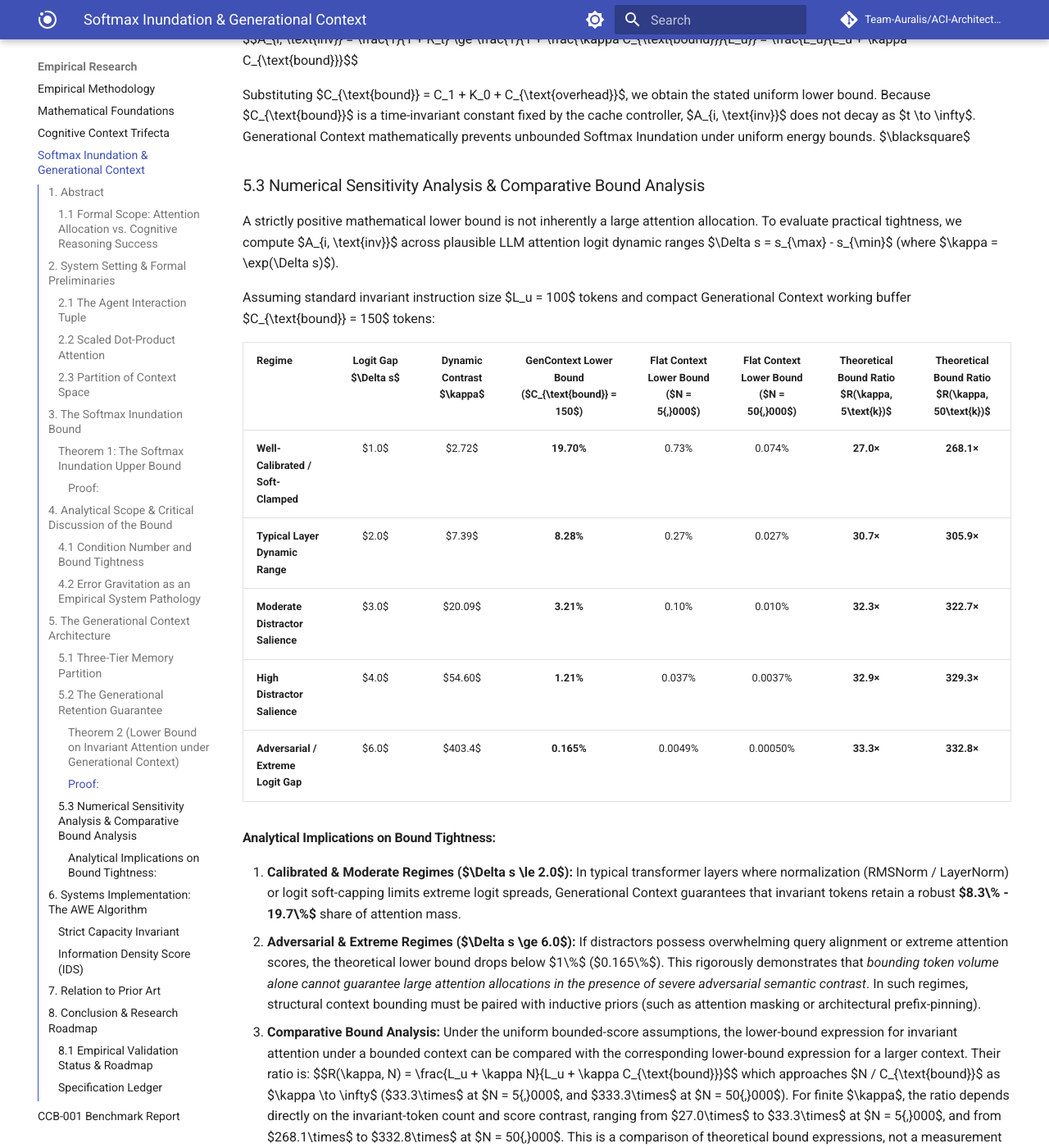
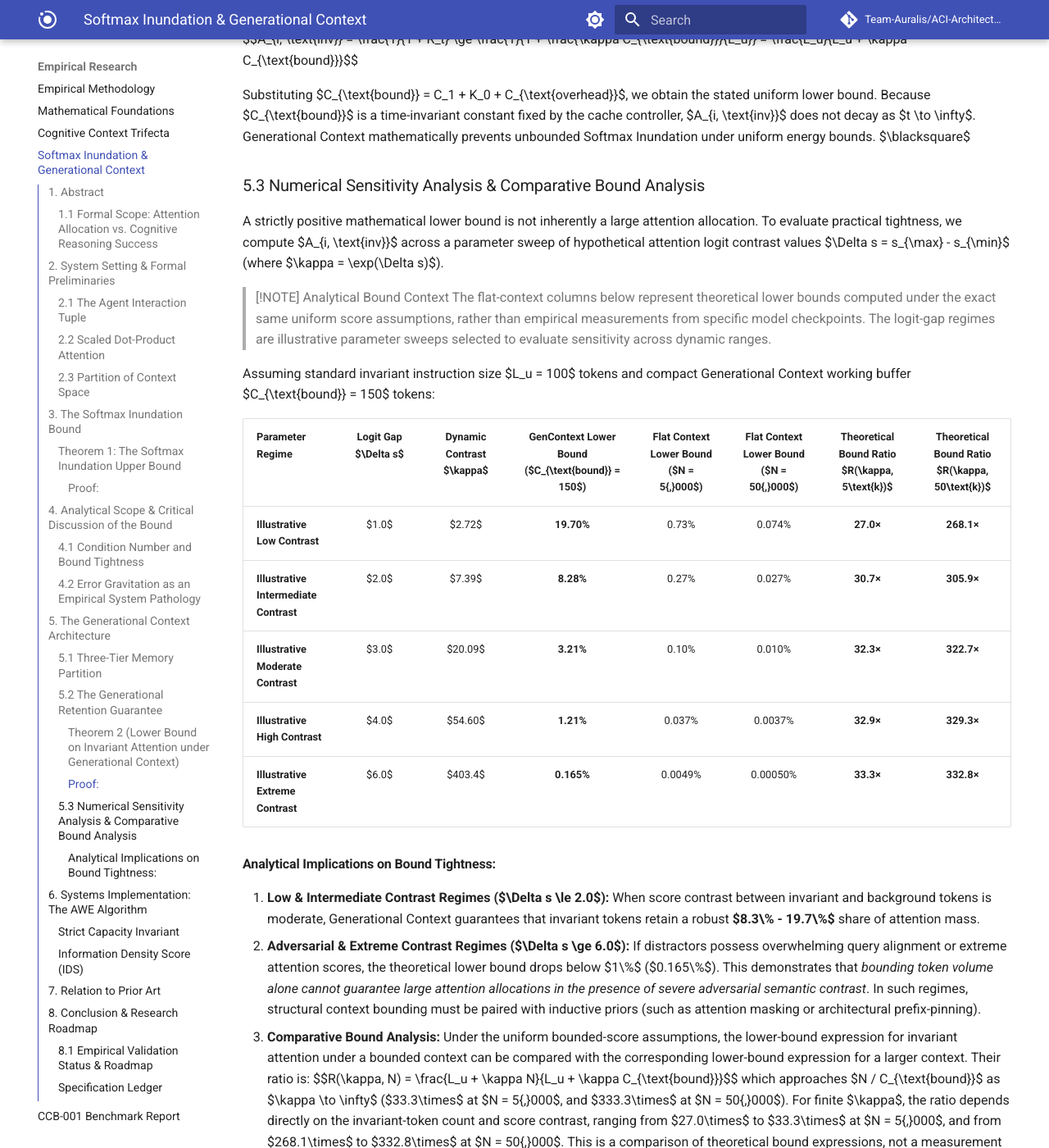
Before and after one commit to Team-Auralis/ACI-Architecture-Framework, an MkDocs documentation site: the page built from docs/research/FOOLS_THEOREM.md, in a window 1280 px wide and 1400 px high, scrolled down 5832 px. Shown: the whole window at 82% size. Built offline with MkDocs 1.6.1 and Material for MkDocs 9.7.7, drawn with Linux system fonts in a browser that asks for light colours; comment, search, counter and statistics services are not loaded.

Commit message:
docs(theory): qualify flat-context as theoretical lower bounds and characterize logit contrast sweeps as illustrative

```diff
--- a/docs/research/FOOLS_THEOREM.md
+++ b/docs/research/FOOLS_THEOREM.md
@@ -183,21 +183,24 @@ Substituting $C_{\text{bound}} = C_1 + K_0 + C_{\text{overhead}}$, we obtain the
 
 ### 5.3 Numerical Sensitivity Analysis & Comparative Bound Analysis
 
-A strictly positive mathematical lower bound is not inherently a large attention allocation. To evaluate practical tightness, we compute $A_{i, \text{inv}}$ across plausible LLM attention logit dynamic ranges $\Delta s = s_{\max} - s_{\min}$ (where $\kappa = \exp(\Delta s)$).
+A strictly positive mathematical lower bound is not inherently a large attention allocation. To evaluate practical tightness, we compute $A_{i, \text{inv}}$ across a parameter sweep of hypothetical attention logit contrast values $\Delta s = s_{\max} - s_{\min}$ (where $\kappa = \exp(\Delta s)$).
+
+> [!NOTE] Analytical Bound Context
+> The flat-context columns below represent theoretical lower bounds computed under the exact same uniform score assumptions, rather than empirical measurements from specific model checkpoints. The logit-gap regimes are illustrative parameter sweeps selected to evaluate sensitivity across dynamic ranges.
 
 Assuming standard invariant instruction size $L_u = 100$ tokens and compact Generational Context working buffer $C_{\text{bound}} = 150$ tokens:
 
-| Regime | Logit Gap $\Delta s$ | Dynamic Contrast $\kappa$ | GenContext Lower Bound ($C_{\text{bound}} = 150$) | Flat Context Lower Bound ($N = 5{,}000$) | Flat Context Lower Bound ($N = 50{,}000$) | Theoretical Bound Ratio $R(\kappa, 5\text{k})$ | Theoretical Bound Ratio $R(\kappa, 50\text{k})$ |
+| Parameter Regime | Logit Gap $\Delta s$ | Dynamic Contrast $\kappa$ | GenContext Lower Bound ($C_{\text{bound}} = 150$) | Flat Context Lower Bound ($N = 5{,}000$) | Flat Context Lower Bound ($N = 50{,}000$) | Theoretical Bound Ratio $R(\kappa, 5\text{k})$ | Theoretical Bound Ratio $R(\kappa, 50\text{k})$ |
 | :--- | :---: | :---: | :---: | :---: | :---: | :---: | :---: |
-| **Well-Calibrated / Soft-Clamped** | $1.0$ | $2.72$ | **19.70%** | 0.73% | 0.074% | **27.0×** | **268.1×** |
-| **Typical Layer Dynamic Range** | $2.0$ | $7.39$ | **8.28%** | 0.27% | 0.027% | **30.7×** | **305.9×** |
-| **Moderate Distractor Salience** | $3.0$ | $20.09$ | **3.21%** | 0.10% | 0.010% | **32.3×** | **322.7×** |
-| **High Distractor Salience** | $4.0$ | $54.60$ | **1.21%** | 0.037% | 0.0037% | **32.9×** | **329.3×** |
-| **Adversarial / Extreme Logit Gap** | $6.0$ | $403.4$ | **0.165%** | 0.0049% | 0.00050% | **33.3×** | **332.8×** |
+| **Illustrative Low Contrast** | $1.0$ | $2.72$ | **19.70%** | 0.73% | 0.074% | **27.0×** | **268.1×** |
+| **Illustrative Intermediate Contrast** | $2.0$ | $7.39$ | **8.28%** | 0.27% | 0.027% | **30.7×** | **305.9×** |
+| **Illustrative Moderate Contrast** | $3.0$ | $20.09$ | **3.21%** | 0.10% | 0.010% | **32.3×** | **322.7×** |
+| **Illustrative High Contrast** | $4.0$ | $54.60$ | **1.21%** | 0.037% | 0.0037% | **32.9×** | **329.3×** |
+| **Illustrative Extreme Contrast** | $6.0$ | $403.4$ | **0.165%** | 0.0049% | 0.00050% | **33.3×** | **332.8×** |
 
 #### Analytical Implications on Bound Tightness:
-1. **Calibrated & Moderate Regimes ($\Delta s \le 2.0$):** In typical transformer layers where normalization (RMSNorm / LayerNorm) or logit soft-capping limits extreme logit spreads, Generational Context guarantees that invariant tokens retain a robust **$8.3\% - 19.7\%$** share of attention mass.
-2. **Adversarial & Extreme Regimes ($\Delta s \ge 6.0$):** If distractors possess overwhelming query alignment or extreme attention scores, the theoretical lower bound drops below $1\%$ ($0.165\%$). This rigorously demonstrates that *bounding token volume alone cannot guarantee large attention allocations in the presence of severe adversarial semantic contrast*. In such regimes, structural context bounding must be paired with inductive priors (such as attention masking or architectural prefix-pinning).
+1. **Low & Intermediate Contrast Regimes ($\Delta s \le 2.0$):** When score contrast between invariant and background tokens is moderate, Generational Context guarantees that invariant tokens retain a robust **$8.3\% - 19.7\%$** share of attention mass.
+2. **Adversarial & Extreme Contrast Regimes ($\Delta s \ge 6.0$):** If distractors possess overwhelming query alignment or extreme attention scores, the theoretical lower bound drops below $1\%$ ($0.165\%$). This demonstrates that *bounding token volume alone cannot guarantee large attention allocations in the presence of severe adversarial semantic contrast*. In such regimes, structural context bounding must be paired with inductive priors (such as attention masking or architectural prefix-pinning).
 3. **Comparative Bound Analysis:** Under the uniform bounded-score assumptions, the lower-bound expression for invariant attention under a bounded context can be compared with the corresponding lower-bound expression for a larger context. Their ratio is:
    $$R(\kappa, N) = \frac{L_u + \kappa N}{L_u + \kappa C_{\text{bound}}}$$
    which approaches $N / C_{\text{bound}}$ as $\kappa \to \infty$ ($33.3\times$ at $N = 5{,}000$, and $333.3\times$ at $N = 50{,}000$). For finite $\kappa$, the ratio depends directly on the invariant-token count and score contrast, ranging from $27.0\times$ to $33.3\times$ at $N = 5{,}000$, and from $268.1\times$ to $332.8\times$ at $N = 50{,}000$. This is a comparison of theoretical bound expressions, not a measurement or guarantee of the ratio between actual attention allocations. Real-model experiments are needed to estimate behavioral effects.
```
Also changed, not shown: site/research/FOOLS_THEOREM/index.html, site/search/search_index.json, 5 other files.
